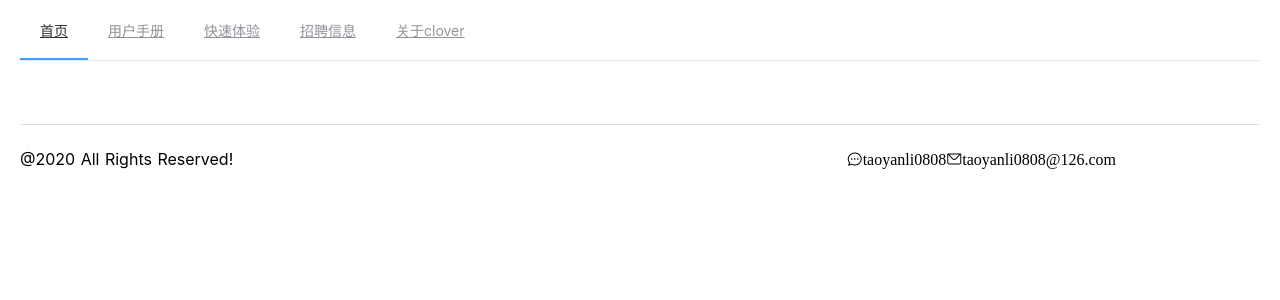
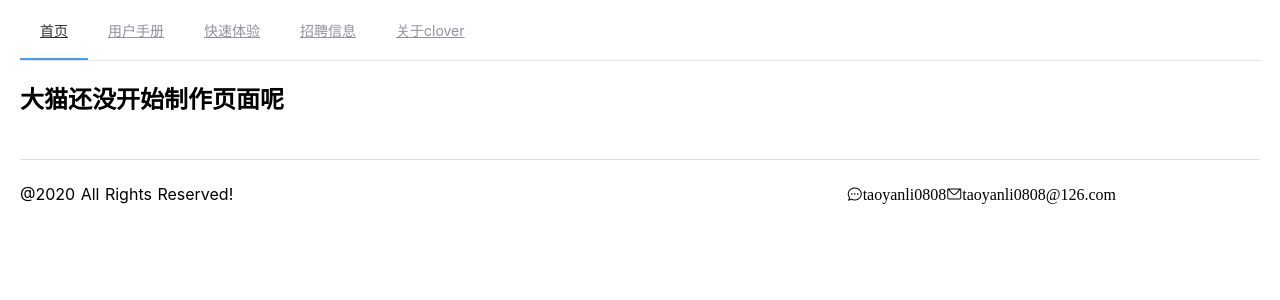
Before and after one commit to taoyanli0808/myweb, a Nuxt app: page /manual/environment/keyword in a window 1280 px wide. Shown: the top 300 px of the page. Built offline with nearby package versions, Linux system fonts and the light colour scheme.

Commit message:
添加页面

```diff
--- /dev/null
+++ b/pages/manual/environment/keyword.vue
@@ -0,0 +1,3 @@
+<template>
+<h1>大猫还没开始制作页面呢</h1>
+</template>
```
